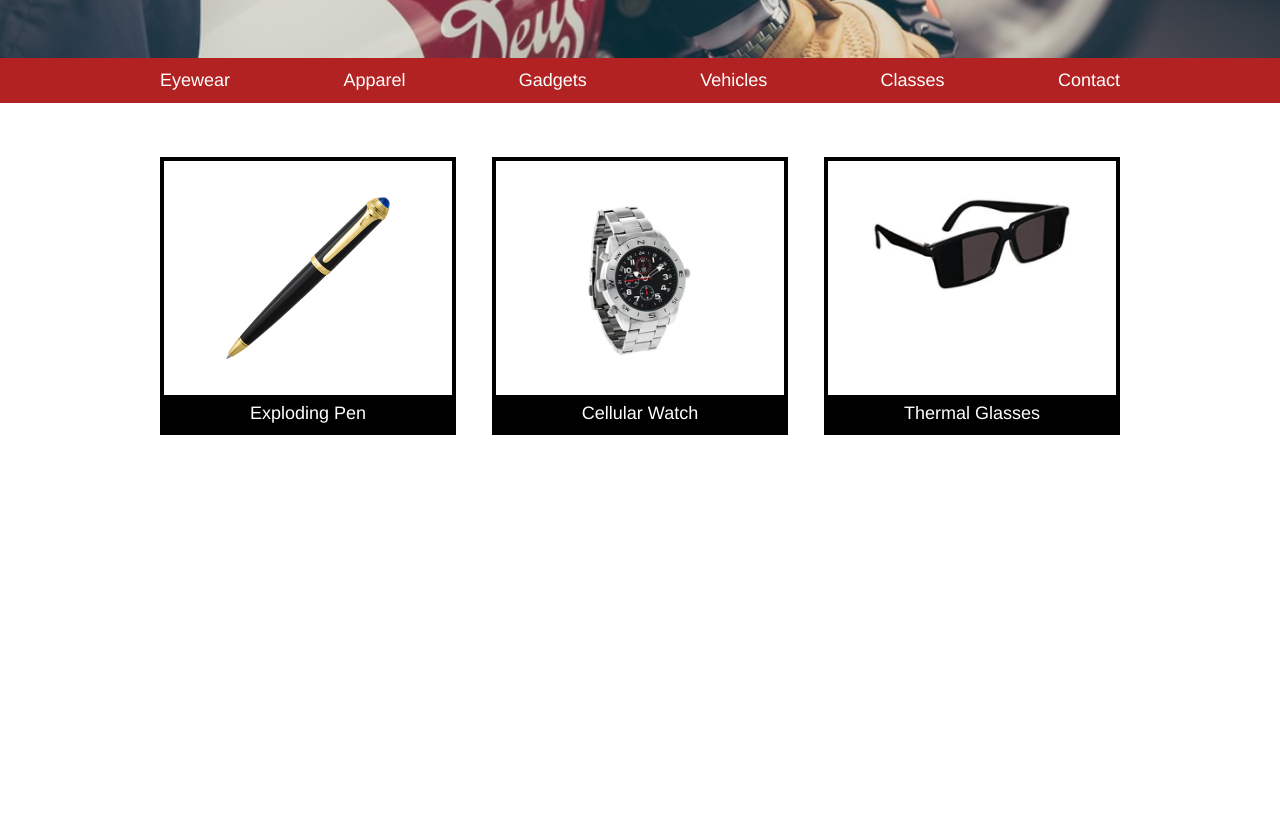
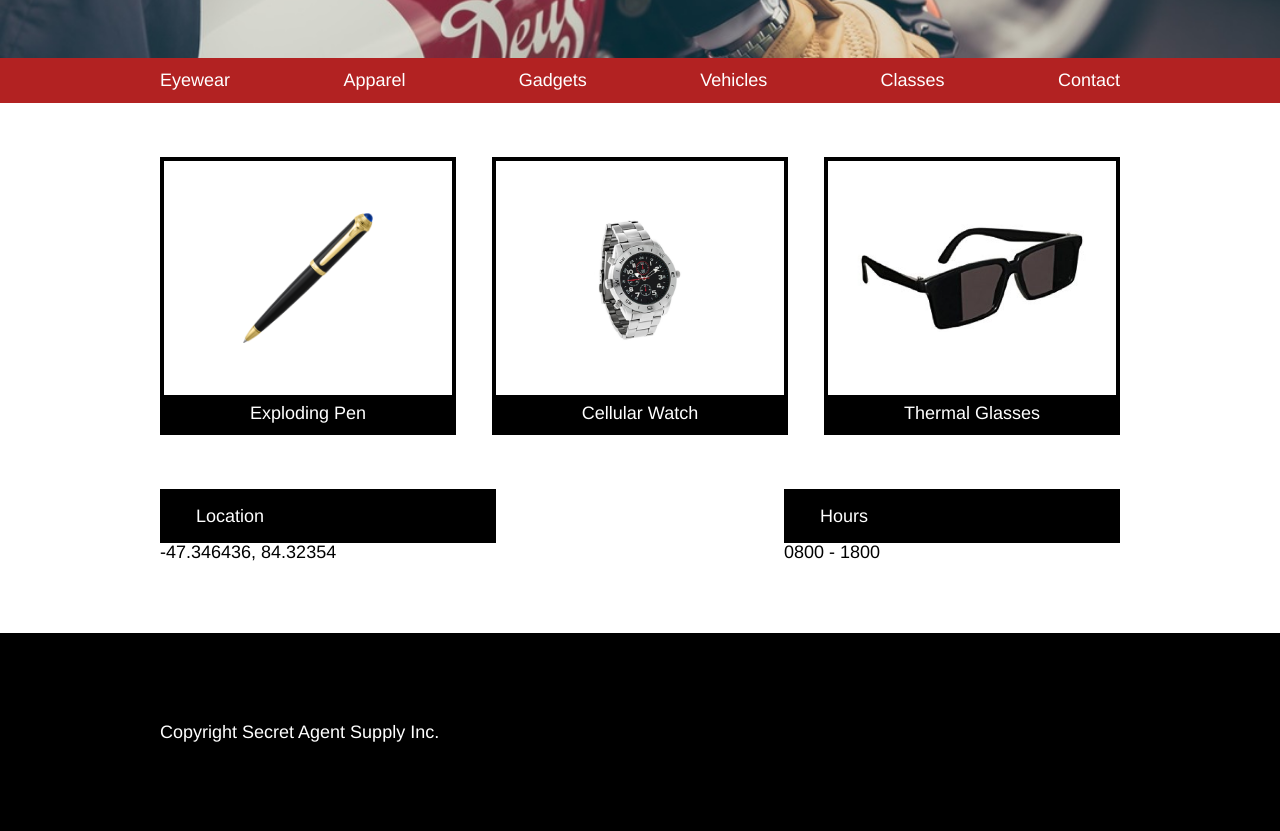
Before and after one commit to ElMarcelito/secretagent, a plain HTML site: page index.html in a window 1280 px wide. Shown: the part 446-1277 px from the top of the page. Before the commit the page ends 935 px from the top, so only its background shows below. Drawn offline with Linux system fonts and the light colour scheme.

Commit message:
Complete desktop build.

```diff
--- a/index.html
+++ b/index.html
@@ -48,28 +48,55 @@
       <div class="container">
         <div class="catalog">
           <div class="product">
-            <img src="resources/images/pen.png" alt="Exploding Pen" />
+            <div class="image">
+              <img src="resources/images/pen.png" alt="Exploding Pen" />
+            </div>
             <h2>Exploding Pen</h2>
           </div>
 
           <div class="product">
+            <div class="image">
             <img src="resources/images/watch.png" alt="Cellular Watch" />
+            </div>
             <h2>Cellular Watch</h2>
           </div>
 
           <div class="product">
+            <div class="image">
             <img src="resources/images/glasses.png" alt="Thermal Glasses" />
-            <h2>Thermal Glasses</h2>
+            </div>
+          <h2>Thermal Glasses</h2>
           </div>
         </div>
       </div>
     </div>
 
     <!-- Location -->
-
-    <!-- Hours -->
+    <div class="location">
+      <div class="container">
+        <div class="catalog">
+          <div class="location details">
+            <div class="box">
+              <h2>Location</h2>
+            </div>
+            <p>-47.346436, 84.32354</p>
+          </div>
+          <div class="location details">
+            <div class="box">
+              <h2>Hours</h2>
+            </div>
+            <p>0800 - 1800</p>
+          </div>
+        </div>
+      </div>
+    </div>
 
     <!-- Footer -->
+    <footer>
+      <div class="container">
+        <h2>Copyright Secret Agent Supply Inc.</h2>
+      </div>
+    </footer>
 
   </body>
 </html>
--- a/resources/css/style.css
+++ b/resources/css/style.css
@@ -1,6 +1,7 @@
 html {
   font-family: Helvetica, sans-serif;
   font-size: 18px;
+  color: white;
 }
 
 header {
@@ -56,14 +57,12 @@ header {
   font-weight: bold;
   text-transform: uppercase;
   margin-bottom: 0.25rem;
-  color: white;
 }
 
 .overlay h1 {
   font-weight: bold;
   font-size: 2rem;
   text-transform: uppercase;
-  color: white;
 }
 
 nav {
@@ -103,22 +102,65 @@ nav li {
 .product {
   width: 30%;
   display: flex;
-  justify-content: space-between;
-  align-items: center;
   flex-flow: column;
   border: 4px solid black;
+  justify-content: center;
+  align-items: center;
 }
 
-.product img {
+.product .image {
+  height: 13rem;
+  display: flex;
+  justify-content: center;
+  align-items: center;
+}
+
+.product .image img {
   max-height: 9rem;
-  max-width: 70%;
-  padding: 2rem 0;
+  max-width: 80%;
+  display: inline-block;
 }
 
 .product h2 {
   padding: 0.5rem 0;
-  color: white;
   background-color: black;
   width: 100%;
   text-align: center;
 }
+
+.location {
+  width: 100%;
+  display: flex;
+  justify-content: center;
+  padding-bottom: 4rem;
+}
+
+.location .details {
+  width: 35%;
+  display: flex;
+  flex-flow: column;
+  padding: 0 0;
+}
+
+.location .box {
+  width: 100%;
+  color: white;
+  background-color: black;
+}
+
+.location h2 {
+  padding: 1rem 0 1rem 2rem;
+}
+
+.location p {
+  color: black;
+  display: block;
+}
+
+footer {
+  width: 100%;
+  background-color: black;
+  padding: 5rem 0;
+  display: flex;
+  align-items: center;
+}
```
